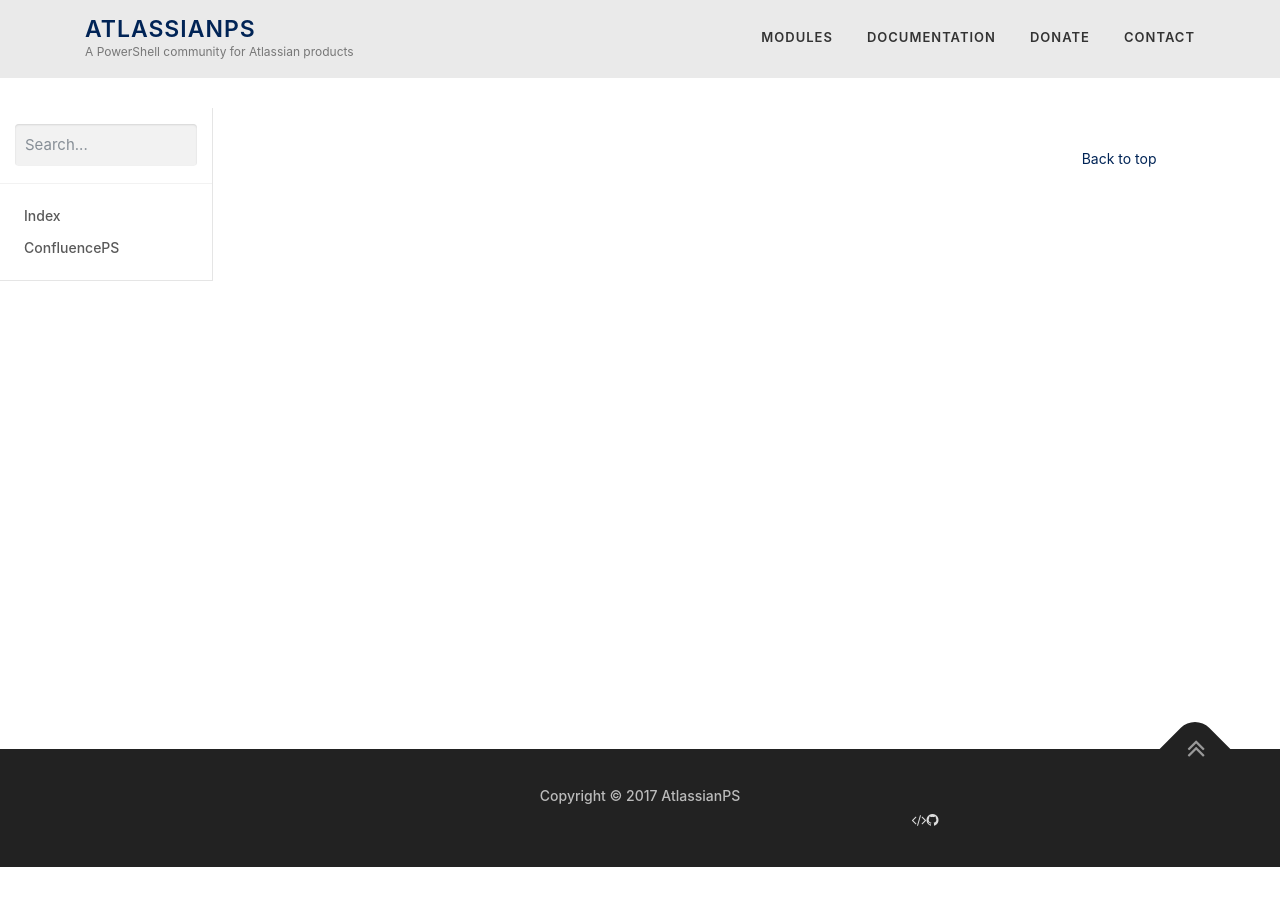
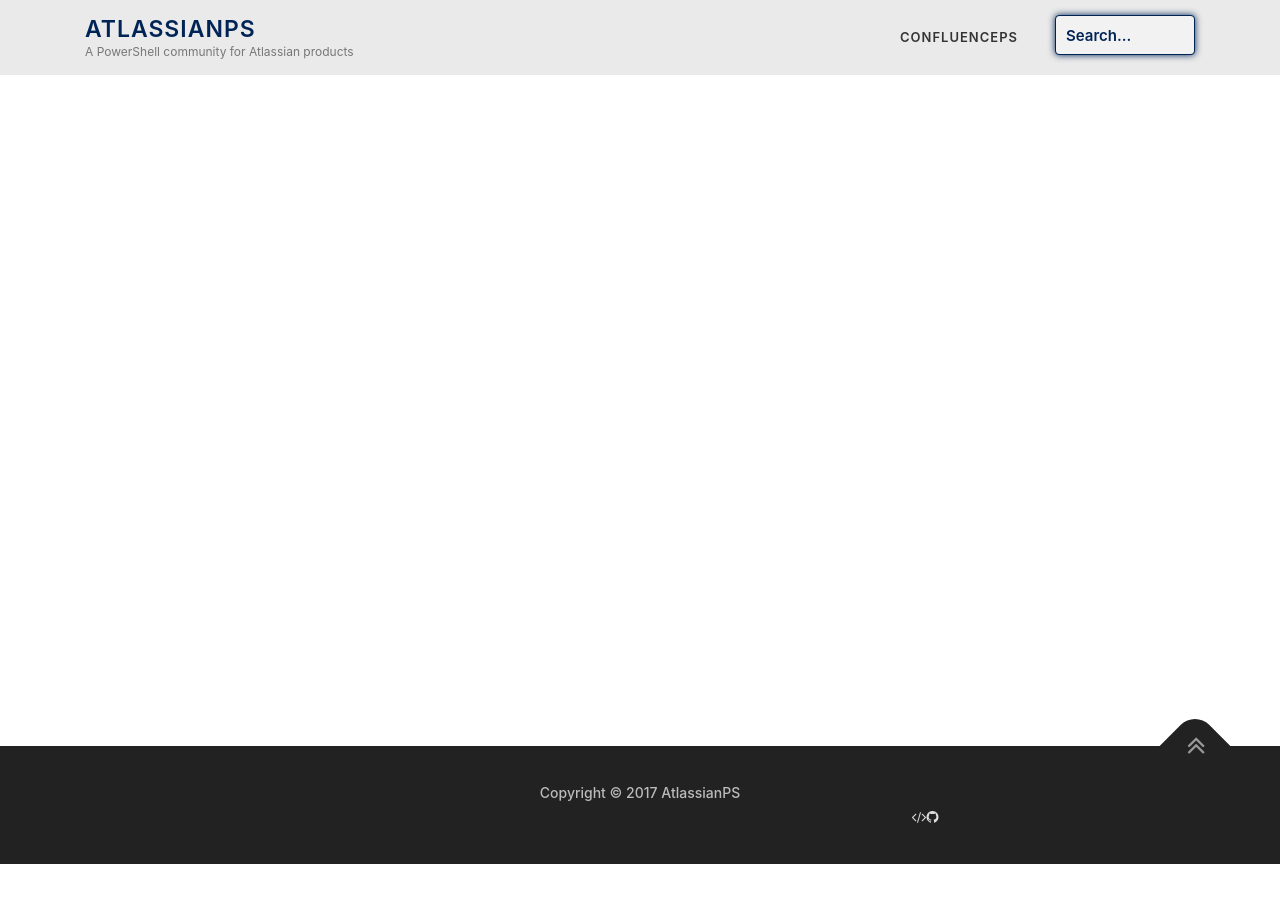
Before and after one commit to AtlassianPS/AtlassianPS.github.io, a Jekyll site: the page built from modules/index.md, in a window 1280 px wide. Built offline with Jekyll 4.4.1, drawn with Linux system fonts in a browser that asks for light colours; nearby versions of some CDN libraries; comment, search, counter and statistics services are not loaded.

Commit message:
Separate navbar for documentation pages

```diff
--- /dev/null
+++ b/_includes/navigation_docs.html
@@ -0,0 +1,49 @@
+<div class="navbar-wrapper">
+    <header id="masthead" class="site-header" role="banner" style="top: auto; height: auto;">
+        <div class="container">
+            <div class="site-branding">
+                <div class="site-brand-inner no-logo-img has-title has-desc">
+                    <h1 class="site-title"><a class="site-text-logo" href="{{ site.url }}" rel="home">{{ site.title }}</a></h1>
+                    <p class="site-description">{{ site.description }}</p>
+                </div>
+            </div>
+
+            <div class="header-right-wrapper">
+                <a href="#0" id="nav-toggle" class="">Menu<span></span></a>
+                <nav id="site-navigation" class="main-navigation" role="navigation">
+                    <ul class="onepress-menu">
+                        {% for module in site.data.modules %}
+                        <li class="menu-item menu-item-has-children{% if page.path contains module.name %} active{% endif %}">
+                            <div class="nav-toggle-subarrow"><i class="fa fa-angle-down"></i></div><a href="/docs/{{module.name}}">{{ module.name }}</a>
+                            <ul class="sub-menu">
+                            {% capture module_dir %}/docs/{{ module.name }}/{% endcapture %}
+                            {% for p in site.html_pages %}
+                                {% if p.url contains module_dir %}
+                                    {% assign result = p.url | remove: module_dir %}
+                                    {% assign currentPage = page.name | remove: ".md" %}
+                                    {% assign loopPage = p.name | remove: ".md" %}
+                                    {% if p.hide != true %}
+                                <li class="menu-item"><a href="{{module_dir}}{{result}}">{{loopPage}}</a></li>
+                                    {% endif %}
+                                {% endif %}
+                            {% endfor %}
+                            </ul>
+                        </li>
+                        {% endfor %}
+                        <li class="menu-item search">
+                            <input type="search" class="form-control" id="search-input" placeholder="Search..." aria-label="Search for..." autocomplete="off">
+                        </li>
+                    </ul>
+                </nav>
+            </div>
+        </div>
+    </header>
+</div>
+<script type="text/javascript" src="https://cdn.jsdelivr.net/docsearch.js/2/docsearch.min.js"></script>
+<script type="text/javascript"> docsearch({
+    apiKey: '50f1199d6c47bdb6fe668f3b569453f0',
+    indexName: 'atlassianps',
+    inputSelector: '#search-input',
+    debug: true // Set debug to true if you want to inspect the dropdown
+});
+</script>
--- a/_includes/sections/modules.html
+++ b/_includes/sections/modules.html
@@ -4,12 +4,12 @@
         <div class="module-item">
             <img src="" class="hide logo img-responsive" alt="">
             <h3 class="item-title">
-                <a class="link" href="/module/{{ module.name }}" target="_blank">{{ module.name }}</a>
+                <a class="link" href="/module/{{ module.name }}">{{ module.name }}</a>
             </h3>
             <p class="item-description"></p>
             <div class="ghbtn">
                 <a target="_blank" href="#" class="btn btn-xs btn-white html_url" alt="Repository"><i class="fa fa-github"></i></a>
-                <a target="_blank" href="https://github.com/{{ module.gh_user }}/{{ module.name }}/issues/new" class="btn btn-xs btn-white repo" alt="Report Issue"><i class="fa fa-bug"></i></a>
+                <a target="_blank" href="https://github.com/{{ module.gh_user }}/{{ module.name }}/issues" class="btn btn-xs btn-white repo" alt="Report Issue"><i class="fa fa-bug"></i></a>
                 <br/>
                 <a target="_blank" href="https://www.powershellgallery.com/packages/{{ module.name }}" class="btn btn-xs btn-white gallery" alt="Gallery Downloads"><i class="fa fa-cloud-download"></i> ...</a>
                 <a target="_blank" href="https://github.com/{{ module.gh_user }}/{{ module.name }}/stargazers" class="btn btn-xs btn-white star"><i class="fa fa-star"></i> ...</a>
--- a/_layouts/default.html
+++ b/_layouts/default.html
@@ -15,14 +15,11 @@
     <!-- <link rel="shortcut icon" href="{{ '/assets/favicon.ico ' }}"> -->
 
     <!-- CSS -->
-    <link rel="stylesheet" href="https://fonts.googleapis.com/css?family=Open+Sans|Roboto">
     <link rel="stylesheet" href="https://maxcdn.bootstrapcdn.com/bootstrap/4.0.0-beta/css/bootstrap.min.css" integrity="sha384-/Y6pD6FV/Vv2HJnA6t+vslU6fwYXjCFtcEpHbNJ0lyAFsXTsjBbfaDjzALeQsN6M" crossorigin="anonymous">
     <link rel="stylesheet" href="https://maxcdn.bootstrapcdn.com/font-awesome/4.7.0/css/font-awesome.min.css" integrity="sha384-wvfXpqpZZVQGK6TAh5PVlGOfQNHSoD2xbE+QkPxCAFlNEevoEH3Sl0sibVcOQVnN" crossorigin="anonymous">
-    <link rel="stylesheet" href="/assets/css/docs.min.css">
-    <link rel="stylesheet" href="https://cdn.jsdelivr.net/docsearch.js/2/docsearch.min.css" />
+    <link rel="stylesheet" href="/assets/css/morphext.css">
+    <link rel="stylesheet" href="/assets/css/animate.css">
     <link rel="stylesheet" href="/assets/css/style.css">
-    <link rel="stylesheet" href="/assets/css/animate.css">
-    <link rel="stylesheet" href="/assets/css/morphext.css">
 
     <!-- Scripts -->
     <script src="https://code.jquery.com/jquery-3.2.1.min.js" integrity="sha256-hwg4gsxgFZhOsEEamdOYGBf13FyQuiTwlAQgxVSNgt4=" crossorigin="anonymous"></script>
@@ -39,7 +36,7 @@
 
 <body id="page-top" class="sticky-header">
 
-    {% include navigation.html %}
+    {% include navigation_main.html %}
 
     {{ content }}
 
--- a/_layouts/documentation.html
+++ b/_layouts/documentation.html
@@ -1,22 +1,61 @@
----
-layout: default
----
+<!DOCTYPE html>
+<html {{ site.lang | default: "en-US" }}>
 
-<div class="documentation container-fluid page">
+<head>
+    <meta charset="utf-8">
+    <meta http-equiv="X-UA-Compatible" content="IE=edge">
+    <meta name="viewport" content="width=device-width, initial-scale=1, shrink-to-fit=no, user-scalable=no">
 
-    <div class="row flex-xl-nowrap">
+    <meta content="{{ site.description }}" name="description">
+    <meta name="keywords" content="{{ site.keywords }}">
+    <meta name="author" content="{{ site.author.name }}">
+    <title>{{ site.title }}</title>
 
-        {% include sidebar_left.html %}
+    <!-- favicon -->
+    <!-- <link rel="shortcut icon" href="{{ '/assets/favicon.ico ' }}"> -->
 
-        {% include sidebar_right.html %}
+    <!-- CSS -->
+    <link rel="stylesheet" href="https://maxcdn.bootstrapcdn.com/bootstrap/4.0.0-beta/css/bootstrap.min.css" integrity="sha384-/Y6pD6FV/Vv2HJnA6t+vslU6fwYXjCFtcEpHbNJ0lyAFsXTsjBbfaDjzALeQsN6M" crossorigin="anonymous">
+    <link rel="stylesheet" href="https://maxcdn.bootstrapcdn.com/font-awesome/4.7.0/css/font-awesome.min.css" integrity="sha384-wvfXpqpZZVQGK6TAh5PVlGOfQNHSoD2xbE+QkPxCAFlNEevoEH3Sl0sibVcOQVnN" crossorigin="anonymous">
+    <link rel="stylesheet" href="https://cdn.jsdelivr.net/docsearch.js/2/docsearch.min.css" />
+    <link rel="stylesheet" href="/assets/css/style.css">
 
-        <main class="col-12 col-md-9 col-xl-8 py-md-3 pl-md-5 bd-content" role="main">
+    <!-- Scripts -->
+    <script src="https://code.jquery.com/jquery-3.2.1.min.js" integrity="sha256-hwg4gsxgFZhOsEEamdOYGBf13FyQuiTwlAQgxVSNgt4=" crossorigin="anonymous"></script>
+    <script src="https://cdnjs.cloudflare.com/ajax/libs/popper.js/1.11.0/umd/popper.min.js" integrity="sha384-b/U6ypiBEHpOf/4+1nzFpr53nxSS+GLCkfwBdFNTxtclqqenISfwAzpKaMNFNmj4" crossorigin="anonymous"></script>
+    <script src="https://maxcdn.bootstrapcdn.com/bootstrap/4.0.0-beta/js/bootstrap.min.js" integrity="sha384-h0AbiXch4ZDo7tp9hKZ4TsHbi047NrKGLO3SEJAg45jXxnGIfYzk4Si90RDIqNm1" crossorigin="anonymous"></script>
+    <script src="/assets/js/theme.js"></script>
 
-            {{ content }}
+    <!--[if lt IE 9]>
+    <script src="//html5shiv.googlecode.com/svn/trunk/html5.js"></script>
+    <![endif]-->
+</head>
 
-        </main>
+
+<body id="page-top" class="sticky-header">
+
+    {% include navigation_docs.html %}
+
+    <div class="documentation container page">
+
+        <div class="row flex-xl-nowrap">
+
+            <section class="col-10 ml-auto mr-auto content">
+
+                {{ content }}
+
+            </section>
+
+        </div>
 
     </div>
-</div>
-<script src="/assets/js/docs.min.js"></script>
-<script src="/assets/js/docs.js"></script>
+
+    {% include footer.html %}
+
+    <!-- IE10 viewport hack for Surface/desktop Windows 8 bug -->
+    <script src="/assets/js/ie10-viewport-bug-workaround.js"></script>
+    <script src="/assets/js/ie-emulation-modes-warning.js"></script>
+
+</body>
+
+</html>
--- a/_sass/theme.scss
+++ b/_sass/theme.scss
@@ -1,8 +1,18 @@
 $powershell-blue: rgb(1, 36, 86);
 $header-bg: #eaeaea;
 $navitem-bg: #ffffff;
-$normal-font: -apple-system, BlinkMacSystemFont, "Segoe UI", Roboto, "Helvetica Neue", Arial, sans-serif;
-$code-font: Monaco, Consolas, "Andale Mono", "DejaVu Sans Mono", monospace;
+$normal-font: -apple-system,
+BlinkMacSystemFont,
+"Segoe UI",
+Roboto,
+"Helvetica Neue",
+Arial,
+sans-serif;
+$code-font: Monaco,
+Consolas,
+"Andale Mono",
+"DejaVu Sans Mono",
+monospace;
 
 /* */
 
@@ -259,7 +269,7 @@
     white-space: pre-wrap;
     max-width: 100%;
     line-height: 1.7;
-    margin: 20px 0;
+    margin: 0 0 20px 0;
     padding: 20px;
 }
 
@@ -358,7 +368,6 @@
 }
 
 input[type="reset"],
-input[type="submit"],
 input[type="submit"] {
     cursor: pointer;
     background: $powershell-blue;
@@ -381,7 +390,6 @@
 }
 
 input[type="reset"]:hover,
-input[type="submit"]:hover,
 input[type="submit"]:hover {
     opacity: 0.8;
 }
@@ -780,6 +788,16 @@
     z-index: 99;
     -webkit-transition: all 1s ease-out;
     transition: all .5s ease-out;
+    input,
+    input:focus {
+        border: $powershell-blue solid 1px;
+        box-shadow: 0 0 7px $powershell-blue;
+        color: $powershell-blue;
+        font-weight: 600;
+        &::placeholder {
+            color: $powershell-blue;
+        }
+    }
     .site-branding {
         float: left;
         .site-title,
@@ -958,7 +976,6 @@
             -webkit-transition: background .2s;
             transition: background .2s;
             position: relative;
-            border-bottom: 3px solid $header-bg;
             &:hover,
             &.sfHover {
                 -webkit-transition: none;
@@ -968,7 +985,10 @@
                 }
             }
             &.active {
-                border-bottom: 3px solid $powershell-blue !important;
+                background: $powershell-blue !important;
+                &>a {
+                    color: #ffffff;
+                }
             }
         }
         >li:last-child {
@@ -991,6 +1011,21 @@
             &:hover {
                 color: $powershell-blue;
             }
+        }
+        li.search {
+            margin-left: 20px;
+            .ds-dropdown-menu {
+                line-height: 35px;
+            }
+            .algolia-docsearch-footer {
+                display: none;
+            }
+        }
+        input {
+            height: 40px;
+            margin: 15px 0;
+            padding: 10px;
+            width: 140px;
         }
         ul,
         ul li,
@@ -1098,6 +1133,21 @@
                         color: #000000;
                     }
                 }
+                li.search {
+                    display: block;
+                    margin-left: 0;
+                    .algolia-autocomplete {
+                        margin: 0px;
+                        display: flex !important;
+                        input {
+                            width: 100%;
+                            margin: 10px 20px;
+                        }
+                    }
+                    .ds-dropdown-menu {
+                        // position: relative !important;
+                    }
+                }
                 .nav-toggle-subarrow {
                     display: block !important;
                     color: #999999;
@@ -1337,12 +1387,11 @@
     }
 }
 
-.language-powershell::before {
-    color: #009;
-    content: "PS> ";
-    user-select: none;
-}
-
+// .language-powershell::before {
+//     color: #009;
+//     content: "PS> ";
+//     user-select: none;
+// }
 .bd-toc,
 .bd-sidebar {
     z-index: 90;
@@ -1512,3 +1561,75 @@
 blockquote p {
     display: inline;
 }
+
+.code_block {
+    .code_head {
+        background-color: #f5f5f5;
+        color: #707070;
+        display: -webkit-box;
+        display: -webkit-flex;
+        display: -ms-flexbox;
+        display: flex;
+        -webkit-box-orient: horizontal;
+        -webkit-box-direction: normal;
+        -webkit-flex-direction: row;
+        -ms-flex-direction: row;
+        flex-direction: row;
+        font-size: .8rem;
+        border: 1px solid $powershell-blue;
+        border-bottom: 0;
+        margin-top: 16px;
+        min-height: 30px;
+        span {
+            padding: 2px 16px;
+            -webkit-box-flex: 1;
+            -webkit-flex-grow: 1;
+            -ms-flex-positive: 1;
+            flex-grow: 1;
+            color: $powershell-blue;
+            font-weight: 600;
+        }
+        button {
+            padding: 2px 10px;
+            background: transparent;
+            border: 0 solid #e0e0e0;
+            color: #707070;
+            cursor: pointer;
+            display: -webkit-box;
+            display: -webkit-flex;
+            display: -ms-flexbox;
+            display: flex;
+            -webkit-box-align: center;
+            -webkit-align-items: center;
+            -ms-flex-align: center;
+            align-items: center;
+            line-height: normal;
+            border-left-width: 1px;
+            &:hover {
+                background-color: $powershell-blue;
+                color: #fff;
+                font-weight: 666;
+            }
+        }
+        .action.copy:before {
+            content: '\f24d ';
+            font-family: FontAwesome;
+            font-style: normal;
+            font-weight: normal;
+            text-decoration: inherit;
+            padding-right: 0.5em;
+        }
+    }
+    pre {
+        // border: 1px solid #d3d6db;
+        background-color: #f9f9f9;
+        font-size: .875rem;
+        border-radius: 0;
+        border: $powershell-blue 1px solid;
+    }
+    .language-powershell pre {
+        background-color: $powershell-blue;
+        color: #ffffff;
+        font-weight: 500;
+    }
+}
--- a/assets/js/theme.js
+++ b/assets/js/theme.js
@@ -9,6 +9,14 @@
     if (typeof v === 'number') { return v === 0 ? false : true; }
     if (typeof v === 'string') { if (v === 'true' || v === '1') { return true; } else { return false; } }
     return false;
+}
+
+function copyToClipboard(element) {
+    var $temp = $("<input>");
+    $("body").append($temp);
+    $temp.val($(element).text()).select();
+    document.execCommand("copy");
+    $temp.remove();
 }
 
 (function() {
@@ -53,8 +61,18 @@
         $('.documentation main').scrollspy({ target: '#scrollSpyNav' });
     }
 }
+// $(window).load(function () {
+//     debugger;
+//     let urlCurrent = $(location.hash);
+//     smoothScroll(urlCurrent);
+// });
 
-$(document).ready(function($) {
+$(document).ready(function() {
+    if ($(location.hash) > 0) {
+        window.scrollTo(0, 0);
+        smoothScroll($(location.hash));
+    }
+    // debugger;
     var isMobile = { Android: function() { return navigator.userAgent.match(/Android/i); }, BlackBerry: function() { return navigator.userAgent.match(/BlackBerry/i); }, iOS: function() { return navigator.userAgent.match(/iPhone|iPad|iPod/i); }, Opera: function() { return navigator.userAgent.match(/Opera Mini/i); }, Windows: function() { return navigator.userAgent.match(/IEMobile/i); }, any: function() { return (isMobile.Android() || isMobile.BlackBerry() || isMobile.iOS() || isMobile.Opera() || isMobile.Windows()); } };
 
     var is_top_header = $('.site-header').length ? true : false;
@@ -136,9 +154,11 @@
     });
 
     function smoothScroll(element) {
+        let headerSize = $('header#masthead').height();
         if (element.length <= 0) { return false; }
+        debugger;
         $("html, body").animate({
-            scrollTop: $(element).offset().top + "px"
+            scrollTop: ($(element).offset().top - headerSize) + "px"
         }, {
             duration: 800,
             easing: "swing",
@@ -155,4 +175,32 @@
         buildScrollSpy();
     }
 
+    $('[data-toggle="slide-collapse"]').on('click', function() {
+        $navMenuCont = $($(this).data('target'));
+        $navMenuCont.animate({ 'width': 'toggle' }, 350);
+    });
+
+    let wrapper = $('pre code').parent().parent().wrap('<div class="code_block"></div>');
+    wrapper.each(function(k, v) {
+        let language = "";
+        if ($(v).hasClass('language-powershell')) {
+            language = "PowerShell";
+        } else if ($(v).hasClass('language-yaml')) {
+            language = "YAML";
+        }
+
+        if (language) {
+            $(v).before(`
+                <div class="code_head">
+                    <span class="">${language}</span>
+                    <button class="action copy"> Copy</button>
+                </div>
+            `);
+        }
+    });
+
+    $('button.action.copy').on('click', function() {
+        copyToClipboard($(this).parents('.code_block').find('code'))
+    });
+
 });
```
Also changed, not shown: _includes/navigation_main.html (renamed from _includes/navigation.html, +6 -6 lines).
